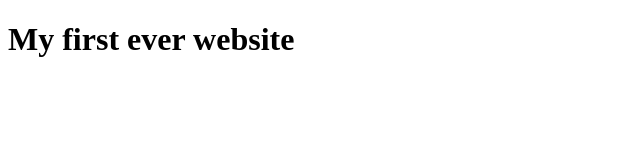
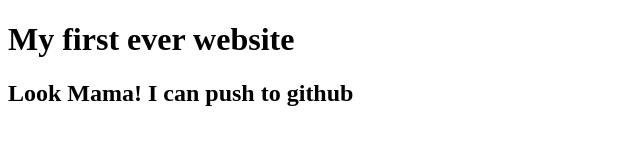
Before and after one commit to shahadatweb/my-first-website, a plain HTML site: page index.html in a window 1280 px wide. Shown: the whole page, without its empty margins (0-640 px from the left). Drawn offline with Linux system fonts and the light colour scheme.

Commit message:
learned github

```diff
--- a/index.html
+++ b/index.html
@@ -8,6 +8,7 @@
 </head>
 <body>
     <h1>My first ever website</h1>
+    <h2>Look Mama! I can push to github</h2>
 
 </body>
 </html>
```
